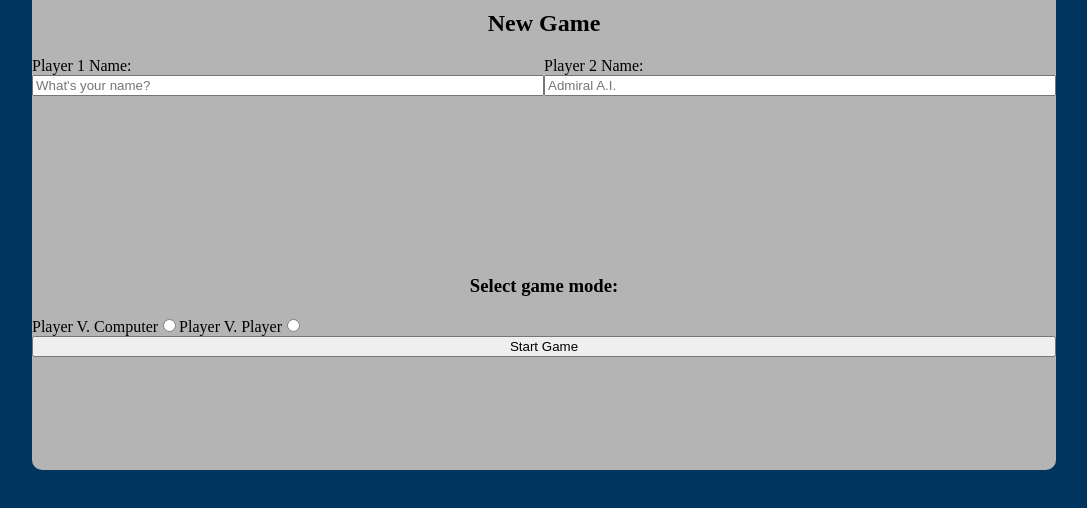
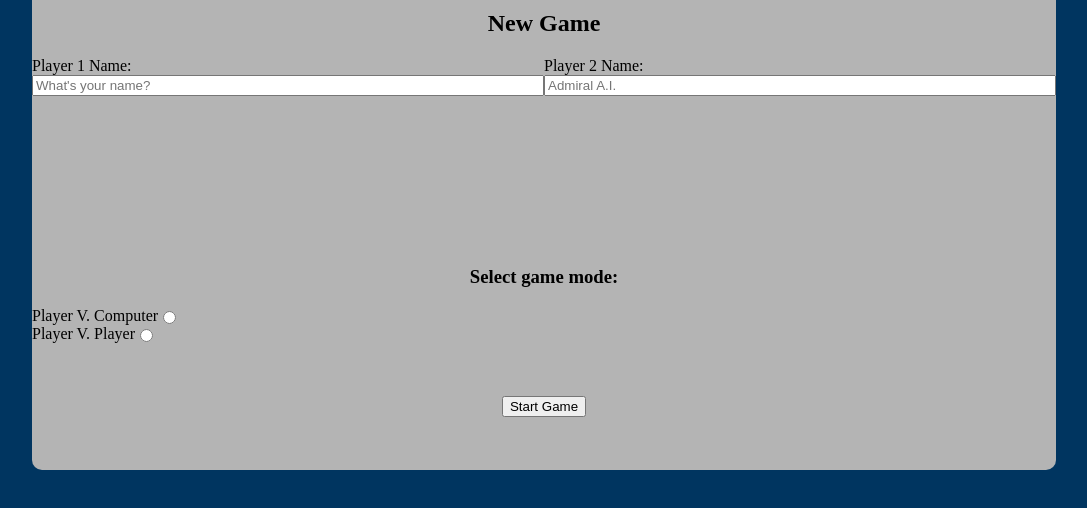
Before and after one commit to Kbouti/Battleship, a website built with webpack: page dist/index.html in a window 1280 px wide. Shown: the part 90-598 px from the top of the page, without its empty margins (96-1183 px from the left). Built offline with nearby package versions, Linux system fonts and the light colour scheme.

Commit message:
Center footer elements

```diff
--- a/src/domElements.js
+++ b/src/domElements.js
@@ -96,33 +96,40 @@ function buildPage() {
   );
   modeSelectLabel.innerHTML = `Select game mode:`;
 
-  const pVcLabel = createElement("label", modeSelectContainer, "pVcLabel", [
+  const pVcContainer = createElement("div", modeSelectContainer, null, [
+    "modeSelectContainer",
+  ]);
+
+  const pVcLabel = createElement("label", pVcContainer, "pVcLabel", [
     "radioLabel",
   ]);
   pVcLabel.setAttribute("for", "pVcRadio");
   pVcLabel.innerHTML = "Player V. Computer";
 
-  const pVcRadio = createElement("input", modeSelectContainer, "pVcRadio", [
+  const pVcRadio = createElement("input", pVcContainer, "pVcRadio", [
     "modeSelectRadio",
   ]);
   pVcRadio.setAttribute("type", "radio");
   pVcRadio.setAttribute("name", "pVcRadio");
 
-  const pVpLabel = createElement("label", modeSelectContainer, "pVpLabel", [
+  const pVpContainer = createElement("div", modeSelectContainer, null, [
+    "modeSelectContainer",
+  ]);
+
+  const pVpLabel = createElement("label", pVpContainer, "pVpLabel", [
     "radioLabel",
   ]);
   pVpLabel.setAttribute("for", "pVcRadio");
   pVpLabel.innerHTML = "Player V. Player";
 
-  const pVpRadio = createElement("input", modeSelectContainer, "pVpRadio", [
+  const pVpRadio = createElement("input", pVpContainer, "pVpRadio", [
     "modeSelectRadio",
   ]);
   pVpRadio.setAttribute("type", "radio");
   pVpRadio.setAttribute("name", "pVpRadio");
 
-
   const beginButton = createElement("button", formFooter, "beginButton", []);
-  beginButton.innerHTML = 'Start Game'
+  beginButton.innerHTML = "Start Game";
 
   // End Form
   // ******************************************************************************************
--- a/src/style.css
+++ b/src/style.css
@@ -70,3 +70,16 @@ body {
   display: flex;
   justify-content: center;
 }
+
+.modeSelectContainer{
+  display:flex;
+
+
+  /* justify-content:space-between;
+  width:20% */
+
+}
+
+#beginButton {
+  margin:auto;
+}
```
Also changed, not shown: dist/bundle.js.
